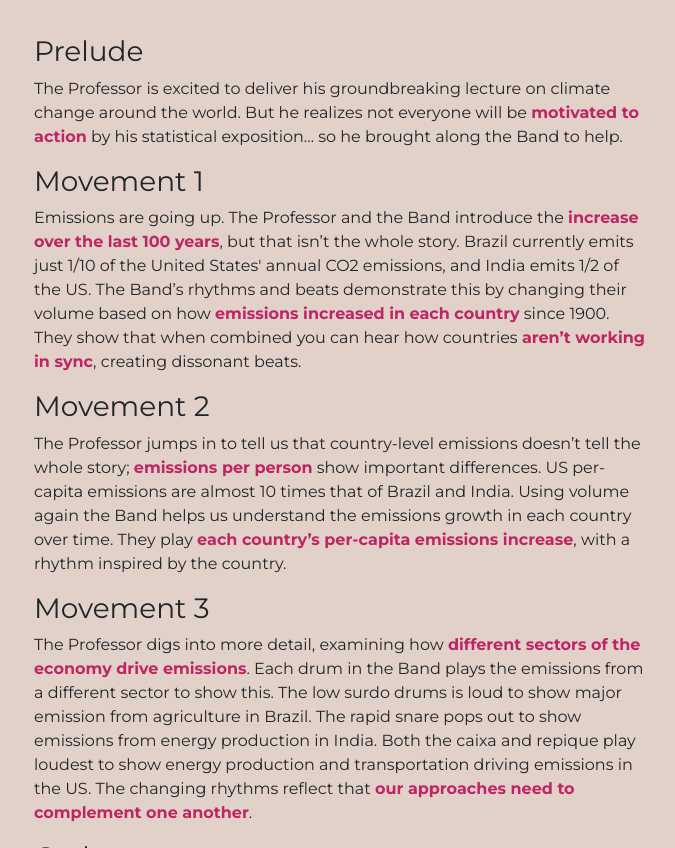
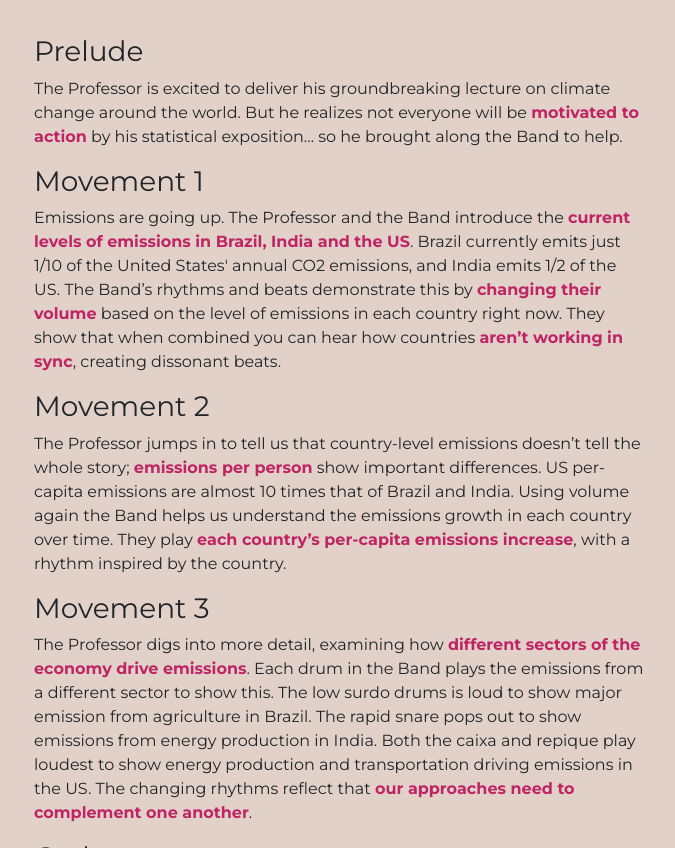
Before and after one commit to dataculturegroup/data-culture-group-website, a Jekyll site: the page data-drums/index.html, which Jekyll copies as it is, in a window 1280 px wide and 900 px high, scrolled down 2848 px, cut to the strip 52-900 px from the top of the window. Shown: the whole strip, without its empty margins (300-975 px from the left). Built offline with Jekyll 4.4.1, drawn with Linux system fonts in a browser that asks for light colours.

Commit message:
fix movement 1 text

```diff
--- a/data-drums/index.html
+++ b/data-drums/index.html
@@ -187,7 +187,7 @@
                         <h3>Prelude</h3>
                         <p>The Professor is excited to deliver his groundbreaking lecture on climate change around the world. But he realizes not everyone will be <em>motivated to action</em> by his statistical exposition... so he brought along the Band to help.</p>
                         <h3>Movement 1</h3>
-                        <p>Emissions are going up. The Professor and the Band introduce the <em>increase over the last 100 years</em>, but that isn’t the whole story. Brazil currently emits just 1/10 of the United States' annual CO2 emissions, and India emits 1/2 of the US. The Band’s rhythms and beats demonstrate this by changing their volume based on how <em>emissions increased in each country</em> since 1900. They show that when combined you can hear how countries <em>aren’t working in sync</em>, creating dissonant beats.</p>
+                        <p>Emissions are going up. The Professor and the Band introduce the <em>current levels of emissions in Brazil, India and the US</em>. Brazil currently emits just 1/10 of the United States' annual CO2 emissions, and India emits 1/2 of the US. The Band’s rhythms and beats demonstrate this by <em>changing their volume</em> based on the level of emissions in each country right now. They show that when combined you can hear how countries <em>aren’t working in sync</em>, creating dissonant beats.</p>
                         <h3>Movement 2</h3>
                         <p>The Professor jumps in to tell us that country-level emissions doesn’t tell the whole story; <em>emissions per person</em> show important differences. US per-capita emissions are almost 10 times that of Brazil and India. Using volume again the Band helps us understand the emissions growth in each country over time. They play <em>each country’s per-capita emissions increase</em>, with a rhythm inspired by the country.</p>
                         <h3>Movement 3</h3>
```
